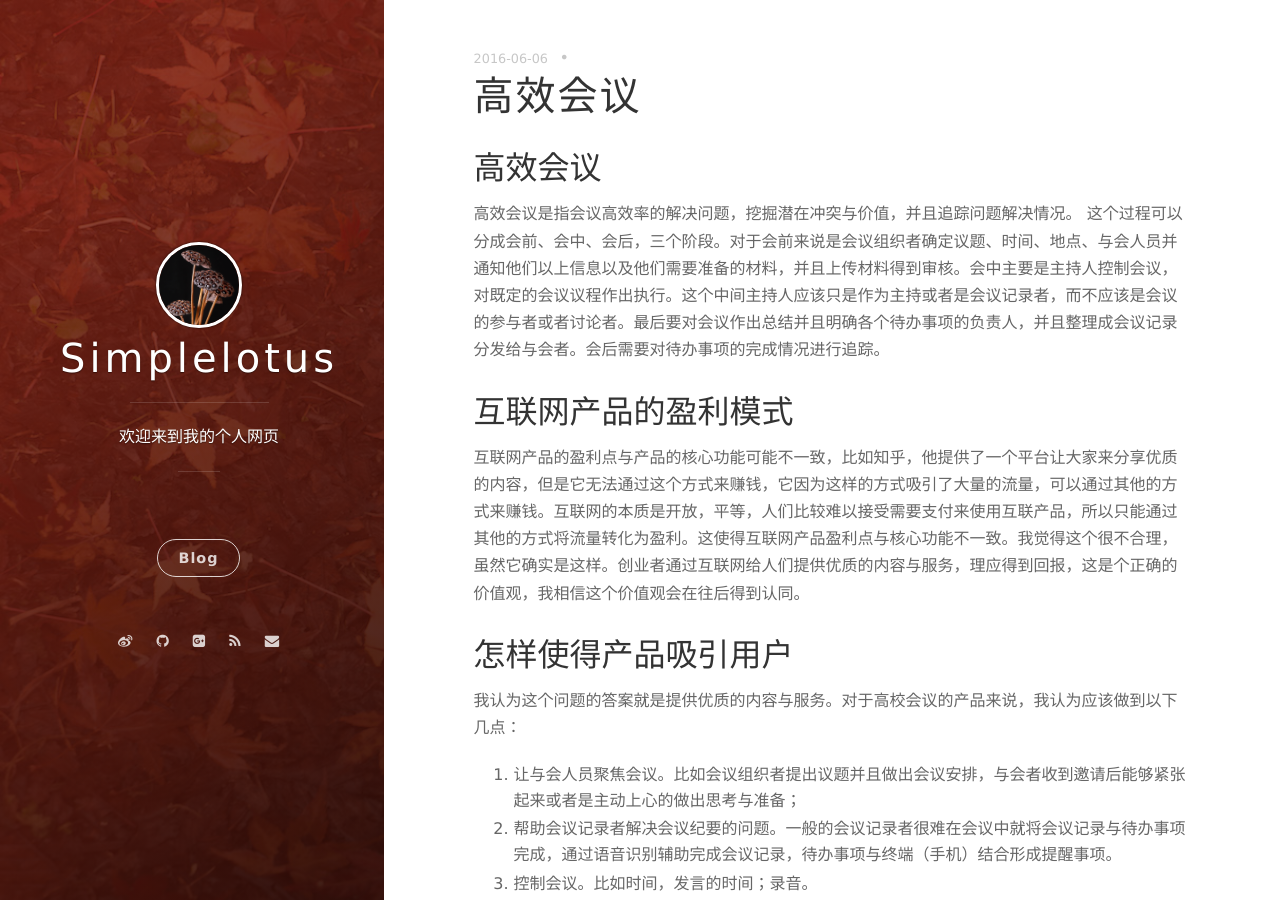
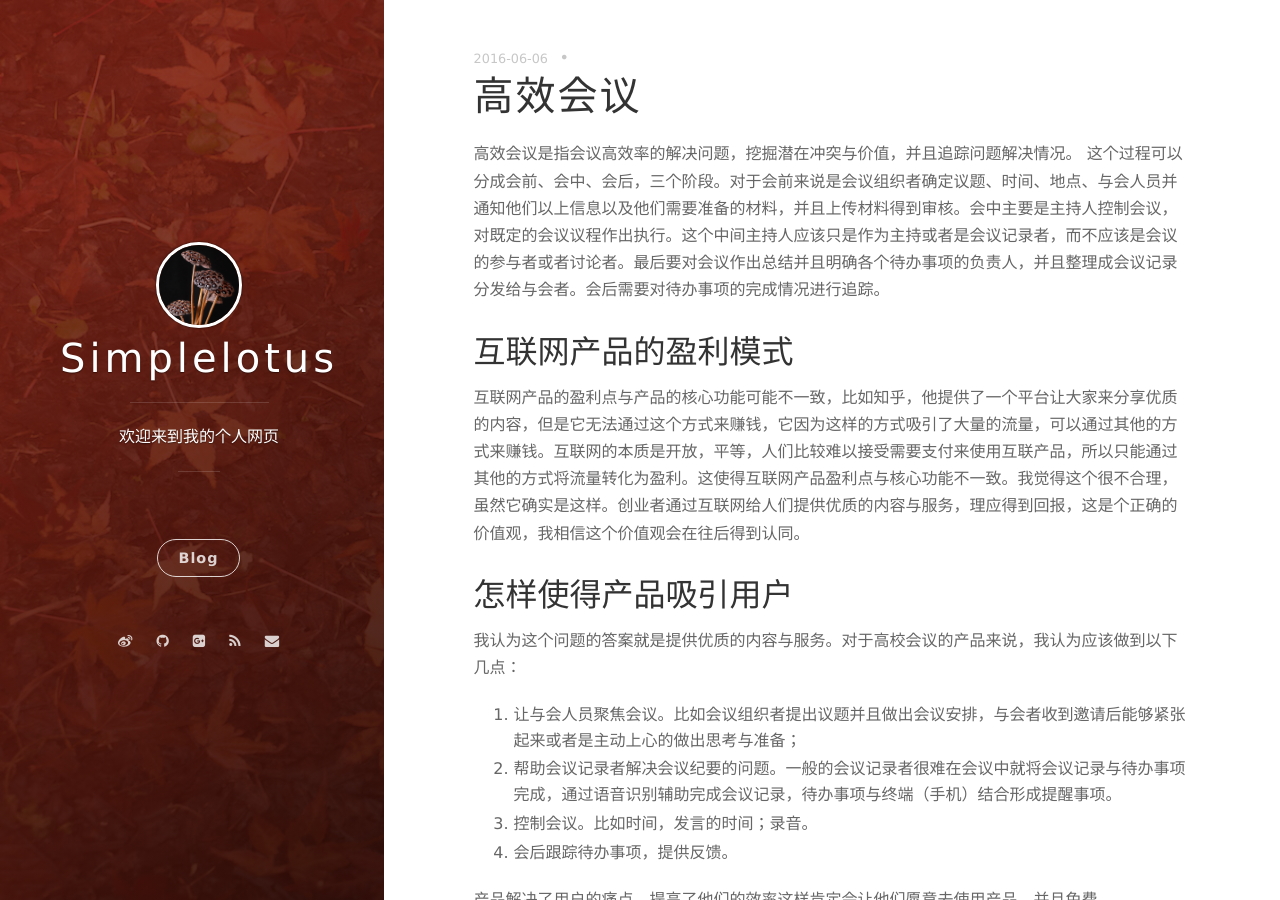
Before and after one commit to liuxieric123/liuxieric123.github.io, a Jekyll site: the page built from _posts/2016-06-06-高效会议.md, in a window 1280 px wide and 900 px high. Built offline with Jekyll 4.4.1, drawn with Linux system fonts in a browser that asks for light colours; nearby versions of some CDN libraries; Markdown is read by kramdown in place of the engine named in the settings; comment, search, counter and statistics services are not loaded.

Commit message:
修改了内容格式

```diff
--- a/_posts/2016-06-06-高效会议.md
+++ b/_posts/2016-06-06-高效会议.md
@@ -4,7 +4,7 @@
 date: 2016-06-06 23:00:00.000000000 +09:00
 ---
 
-##高效会议
+
 高效会议是指会议高效率的解决问题，挖掘潜在冲突与价值，并且追踪问题解决情况。
 这个过程可以分成会前、会中、会后，三个阶段。对于会前来说是会议组织者确定议题、时间、地点、与会人员并通知他们以上信息以及他们需要准备的材料，并且上传材料得到审核。会中主要是主持人控制会议，对既定的会议议程作出执行。这个中间主持人应该只是作为主持或者是会议记录者，而不应该是会议的参与者或者讨论者。最后要对会议作出总结并且明确各个待办事项的负责人，并且整理成会议记录分发给与会者。会后需要对待办事项的完成情况进行追踪。
 ##互联网产品的盈利模式
```
